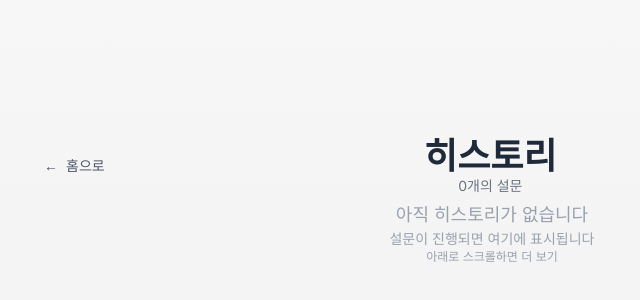
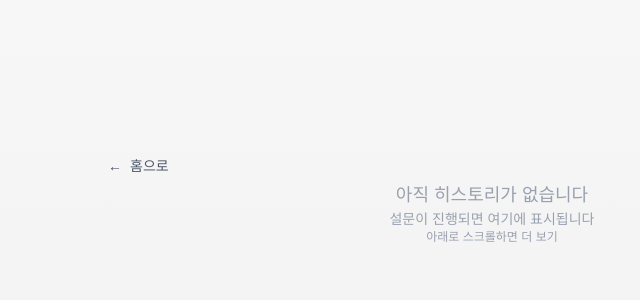
Before and after one commit to bumjinjung/poll, a Next.js app: page /history in a window 1280 px wide. Shown: the part 230-530 px from the top of the page, without its empty margins (148-788 px from the left). Built offline with nearby package versions, Linux system fonts and the light colour scheme.

Commit message:
Fix history page layout and remove title/count display

```diff
--- a/app/api/history/route.ts
+++ b/app/api/history/route.ts
@@ -1,5 +1,5 @@
 // app/api/history/route.ts (Node.js Runtime + 캐시 헤더)
-// export const runtime = "edge"; // Edge Runtime은 Node.js 모듈을 지원하지 않음
+export const runtime = "nodejs"; // Node.js Runtime 사용
 
 import { NextResponse } from "next/server";
 import { fetchHistoryPage } from "@/lib/data";
--- a/app/history/Header.tsx
+++ b/app/history/Header.tsx
@@ -1,12 +1,8 @@
 import Link from "next/link";
 
-type HeaderProps = {
-  itemsCountHint: number;
-};
-
-export default function Header({ itemsCountHint }: HeaderProps) {
+export default function Header() {
   return (
-    <div className="w-full flex items-center justify-between mb-8 mt-8" style={{ marginBottom: '5px' }}>
+    <div className="w-full mb-8 mt-8" style={{ marginBottom: '5px' }}>
       <Link
         href="/"
         className="text-gray-600 hover:text-gray-900 transition-colors text-sm font-medium flex items-center gap-2"
@@ -14,11 +10,6 @@ export default function Header({ itemsCountHint }: HeaderProps) {
         <span>←</span>
         <span>홈으로</span>
       </Link>
-      <div className="text-center flex-1 hidden sm:block">
-        <h1 className="text-2xl sm:text-3xl md:text-4xl font-bold text-gray-800">히스토리</h1>
-        <p className="text-sm text-gray-500 mt-1">{itemsCountHint}개의 설문</p>
-      </div>
-      <div className="w-16"></div>
     </div>
   );
 }
--- a/app/history/page.tsx
+++ b/app/history/page.tsx
@@ -13,11 +13,11 @@ export default async function HistoryPage() {
   return (
     <div className="flex flex-col items-center min-h-dvh px-4 pb-4 sm:px-6 sm:pb-6" style={{ marginLeft: 20, marginRight: 20, marginTop: '30px' }}>
       <div className="w-full max-w-4xl flex flex-col items-center justify-center min-h-screen">
-        {/* 헤더/상단 즉시 렌더 */}
-        <Header itemsCountHint={items.length} />
-
         {/* 히스토리 목록 */}
         <div className="w-full max-w-3xl space-y-6">
+          {/* 헤더/상단 즉시 렌더 */}
+          <Header />
+
           {/* 초기 1페이지는 SSR로 이미 DOM */}
           <HistoryListSSR items={items} />
           {/* 이후 페이지는 클라에서 무한스크롤로 이어붙임 */}
```
